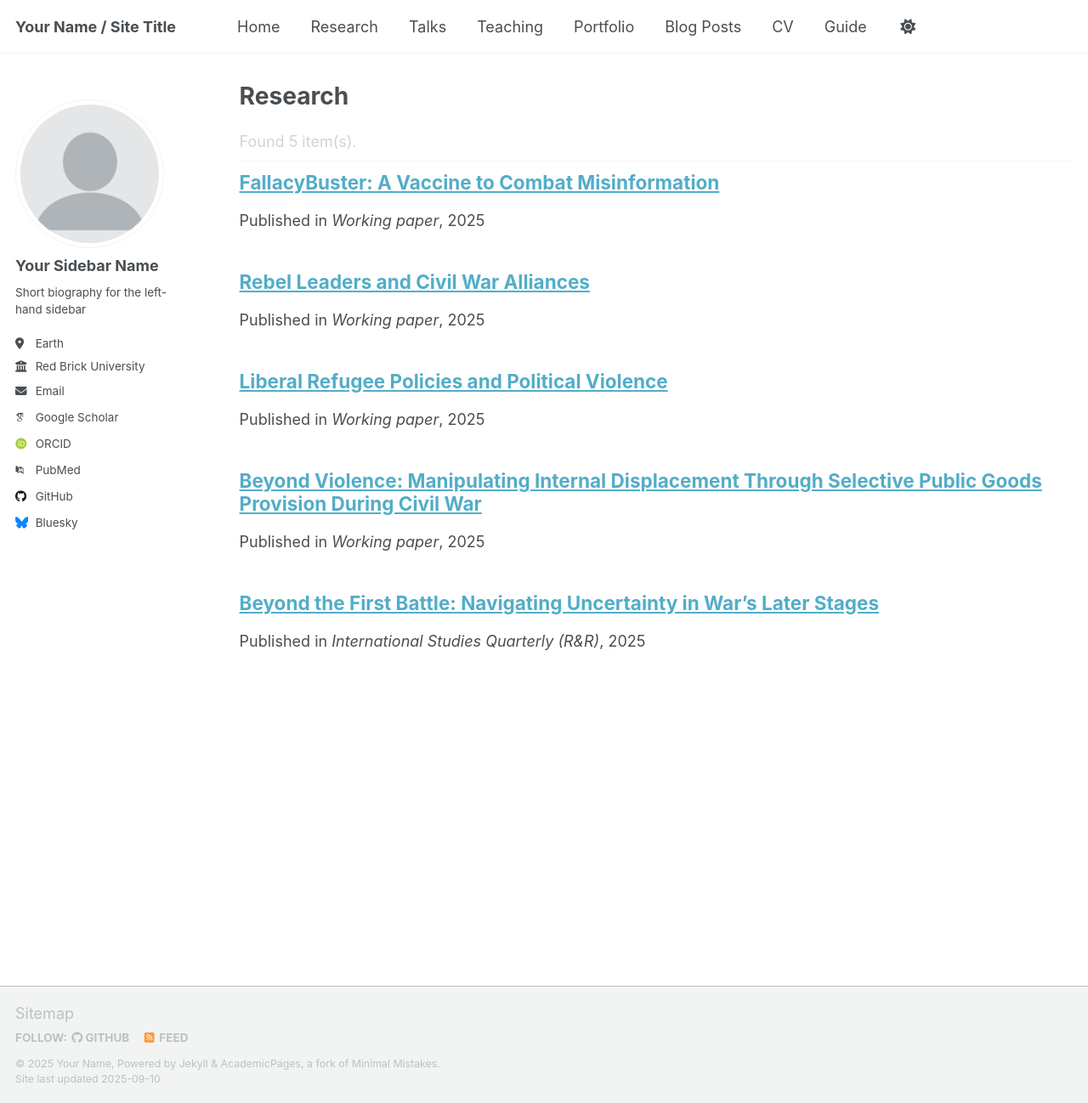
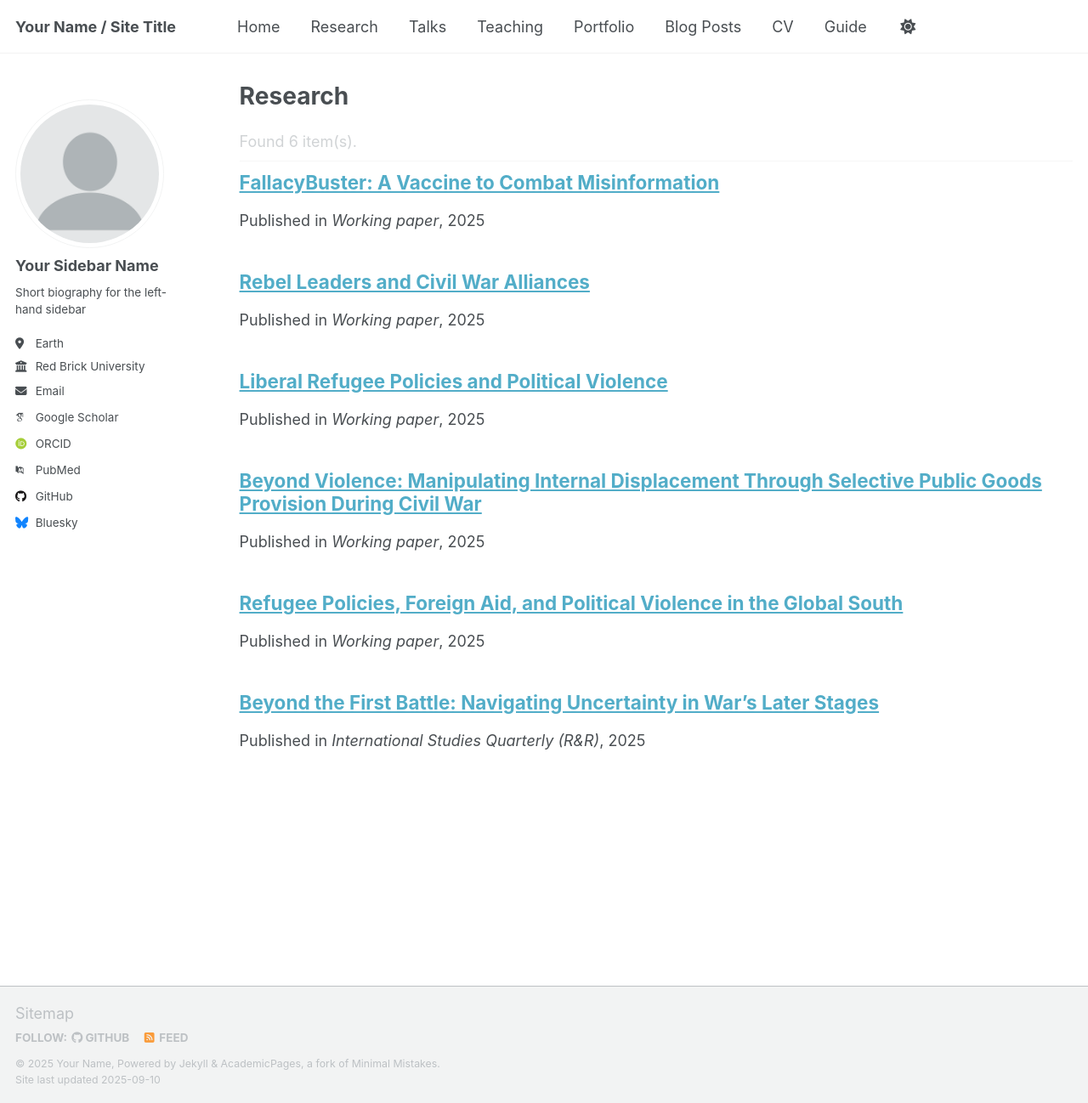
Before and after one commit to zhejun-qiu/zhejun-qiu.github.io, a Jekyll site: the page built from _pages/research.md, in a window 1280 px wide and 1298 px high. Shown: the whole window at 85% size. Built offline with Jekyll 4.4.1, drawn with Linux system fonts in a browser that asks for light colours; some web fonts are replaced; a script that is not in the unit is left out; some of the changed lines change nothing that is shown.

Commit message:
Update refugee-policies-foreign-aid-violence.md

```diff
--- a/_publications/refugee-policies-foreign-aid-violence.md
+++ b/_publications/refugee-policies-foreign-aid-violence.md
@@ -1,4 +1,3 @@
-# _publications/refugee-policies-foreign-aid-violence.md
 ---
 title: "Refugee Policies, Foreign Aid, and Political Violence in the Global South"
 authors: "Zhejun Qiu"
```
